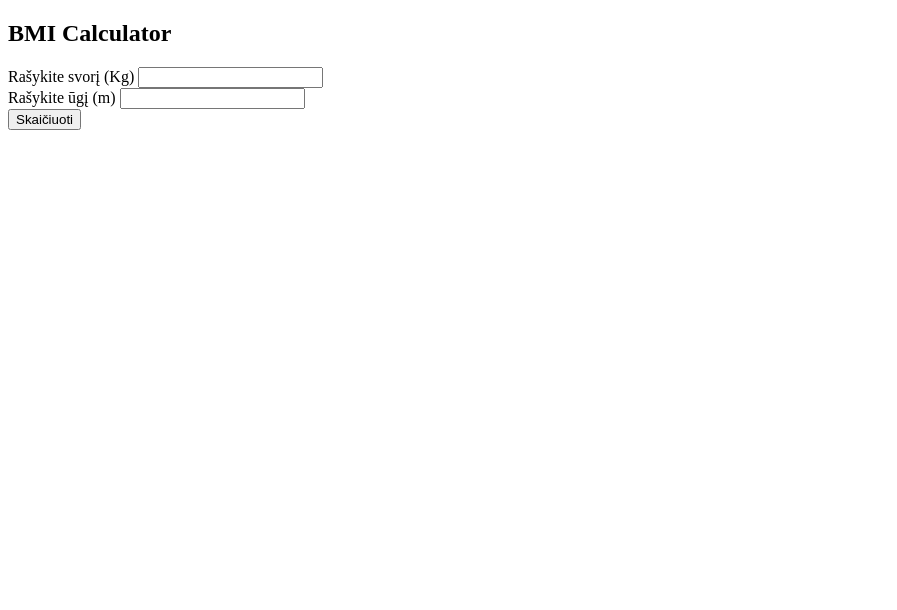
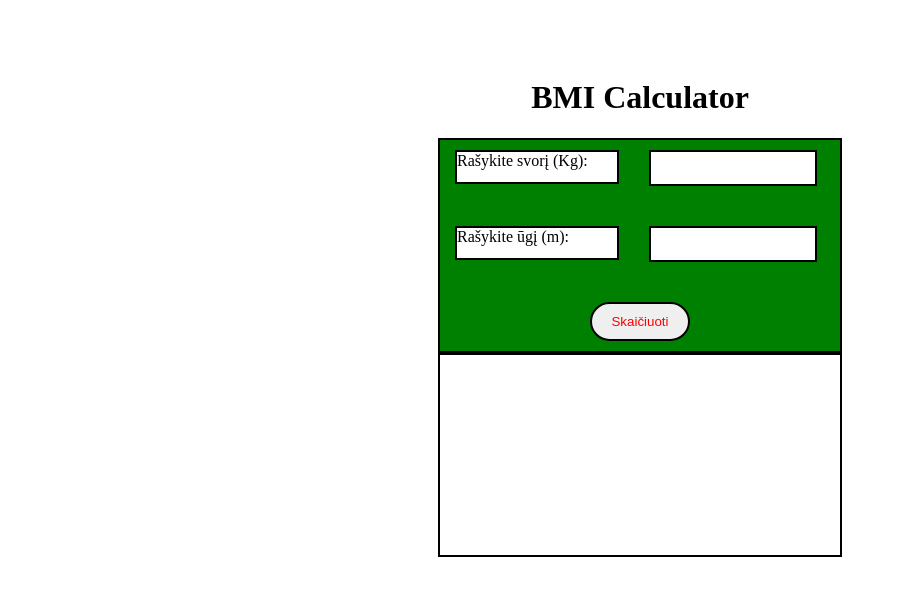
Before and after one commit to ABikus/BMI_calculator, a website: page index.html in a window 1280 px wide. Shown: the whole page, without its empty margins (0-897 px from the left). Drawn offline with Linux system fonts and the light colour scheme.

Commit message:
Kaip ir gerai ne?

```diff
--- a/index.html
+++ b/index.html
@@ -3,21 +3,35 @@
 <head>
     <meta charset="UTF-8">
     <meta name="viewport" content="width=device-width, initial-scale=1.0">
-    <title>Document</title>
+    <title>BMI Calculator</title>
+    <link rel="stylesheet" href="style.css">
 </head>
 <body>
-    <h2>BMI Calculator </h2>
-    <label for="weight">Rašykite svorį (Kg)</label>
-    <input id='weight' type="number"><br>
-    <label for="weight">Rašykite ūgį (m)</label>
-    <input id="height" type="number"><br>
-    <button onclick='calculateBmi()'> Skaičiuoti</button>
-    <button id="clearBtn" onclick='reload()' style="display: none;">Clear</button>
 
-    <p id='heading'></p>
-    <p id='bmi-output'></p>
+    <div class="main">
+        <h1>BMI Calculator</h1>
+        <div class="container">
+            <div class="input-row">
+                <label for="weight" class="input-text">Rašykite svorį (Kg):</label>
+                <input id="weight" type="number" class="input-text">
+            </div>
 
- <script src="script.js"></script>
+            <div class="input-row">
+                <label for="height" class="input-text">Rašykite ūgį (m):</label>
+                <input id="height" type="number" class="input-text">
+            </div>
+
+            <button onclick='calculateBmi()' class="btn">Skaičiuoti</button>
+            <button id="clearBtn" onclick='reload()' class="btn" style="display: none;">Clear</button>
+        </div>
+
+        <div class="answer-row">
+            <p id='heading'></p>
+            <p id='bmi-output'></p>
+        </div>
+    </div>
+
+    <script src="script.js"></script>
 
 </body>
 </html>
--- a/script.js
+++ b/script.js
@@ -4,7 +4,7 @@ function calculateBmi() {
     let height = parseFloat(document.getElementById('height').value);
 
 
-    let bmi = (weight / (height * height))
+    let bmi = (weight / (height * height) * 10000)
 
    document.getElementById('heading').innerHTML = 'Your BMI is: '
    document.getElementById('bmi-output').innerHTML = bmi.toFixed(2)
--- a/style.css
+++ b/style.css
@@ -1,5 +1,55 @@
-body {
-    font-family: Arial, sans-serif;
+.main{
+    display: flex;
+    flex-direction: column;
+    align-items: center;
+    padding: 50px;
+}
+
+.container {
+    display: flex;
+    flex-direction: column;
+    gap: 20px;
+    background-color: green;
+    border: 2px black solid;
+    width: 400px;
+   align-items: center;
+}
+
+h1 {
     text-align: center;
-    margin: 50px;
 }
+
+.input-row {
+    display: flex;
+    flex-direction: row;
+    gap: 30px;
+    width: 370px;
+    margin: 10px calc(50% - 190px);
+
+}
+.input-text {
+    width: 160px;
+    height: 30px;
+    border: 2px black solid;
+    background-color: white;
+}
+
+.btn {
+    width: 100px;
+    color: red;
+    border: 2px black solid;
+    border-radius: 30px;
+    justify-content: center;
+    padding: 10px;
+    margin: 10px 0;
+    cursor: pointer;
+}
+
+.answer-row {
+    display: flex;
+    flex-direction: column;
+    align-items: center;
+    border: 2px black solid;
+    width: 400px;
+    font-size: 50px;
+}
```
